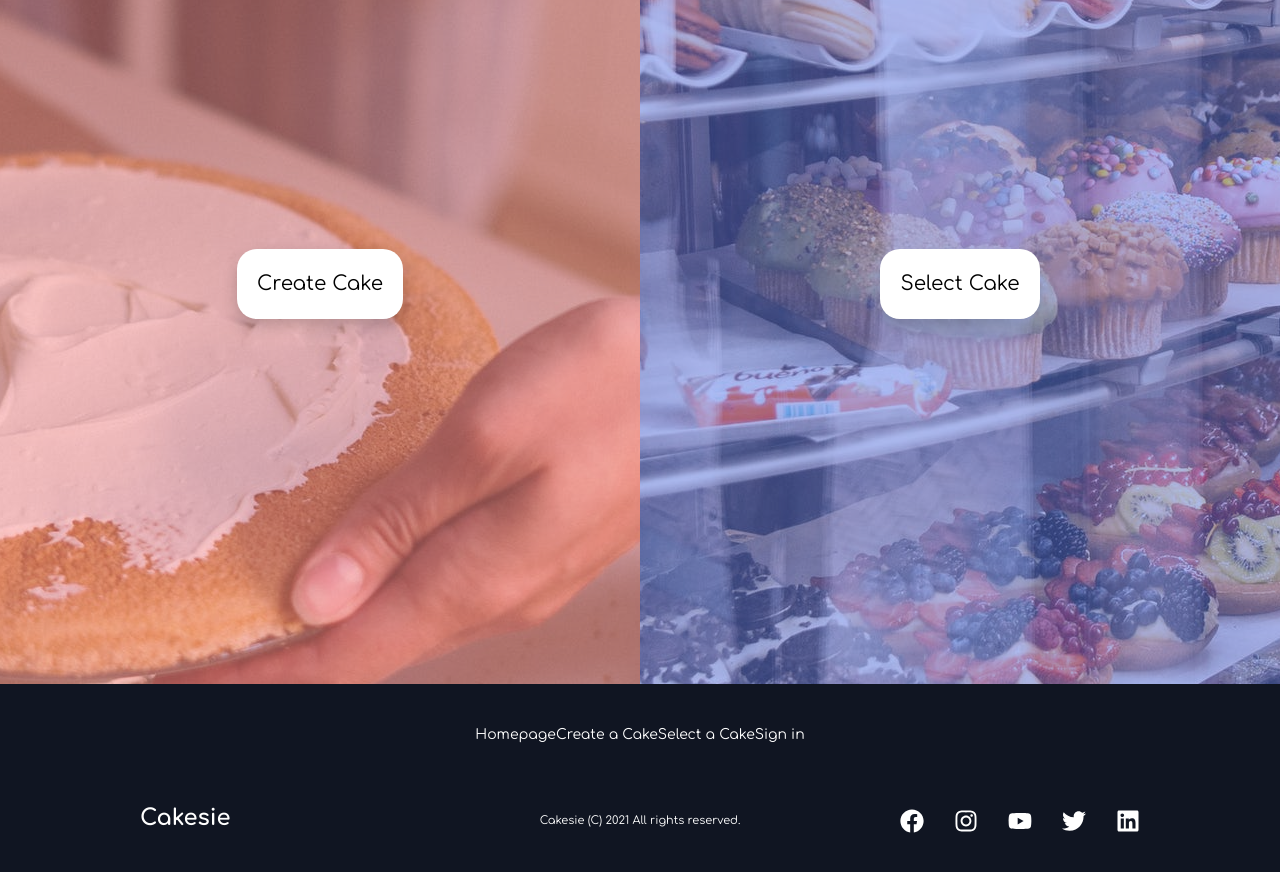
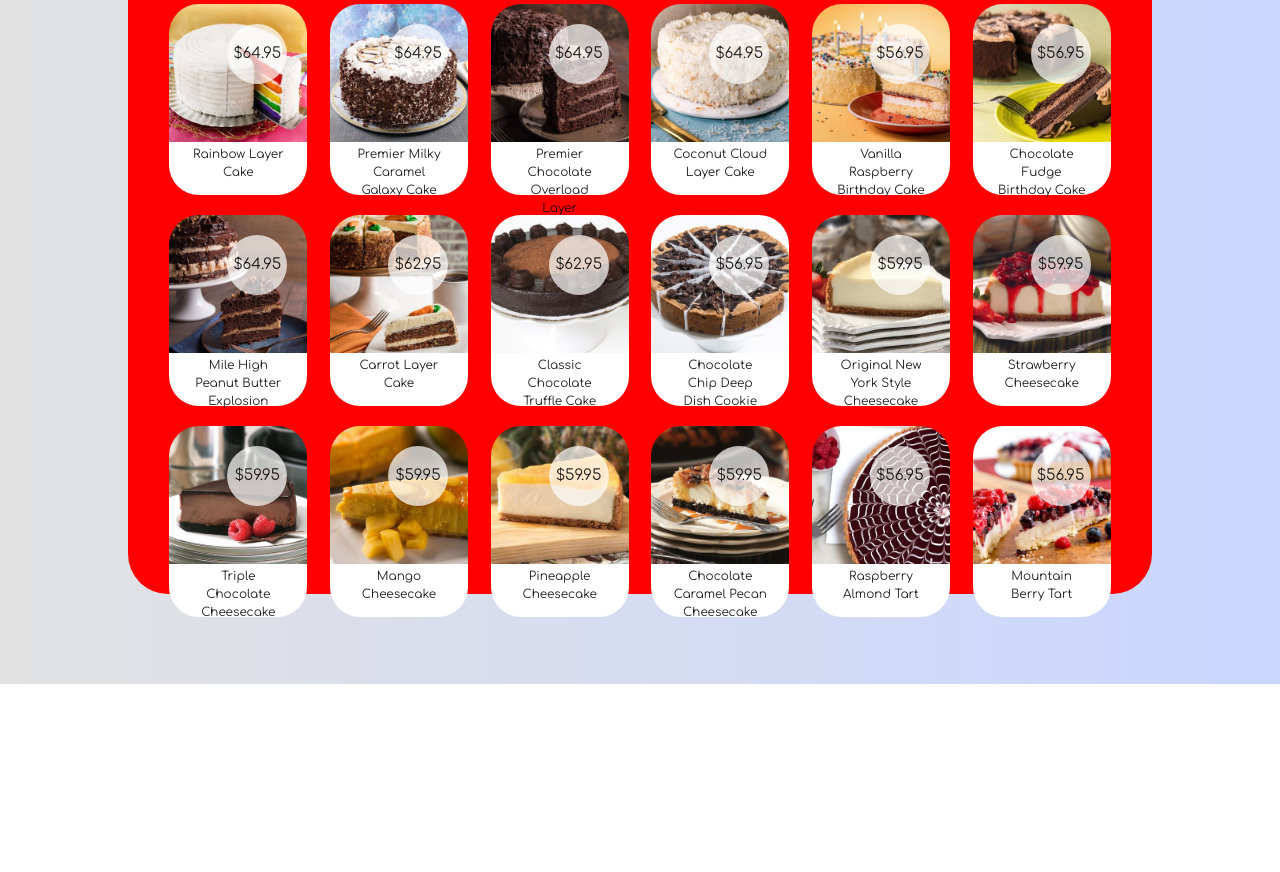
Before and after one commit to aimakov/cake_shop, a React (Create React App) app: page / in a window 1280 px wide. Shown: the part 940-1812 px from the top of the page. After the commit the page ends 1624 px from the top, so only its background shows below. Built offline with nearby package versions, Linux system fonts and the light colour scheme.

Commit message:
Started Redesigning to minimalism

```diff
--- a/src/Components/Menu/Menu.css
+++ b/src/Components/Menu/Menu.css
@@ -1,9 +1,25 @@
+.SelectContainer {
+    width: 100vw;
+    height: 100vh;
+    display: flex;
+    justify-content: center;
+    align-items: center;
+    position: absolute;
+    left: 0;
+    top: 0;
+}
+
 .Menu {
     display: flex;
     flex-wrap: wrap;
     justify-content: space-between;
-    margin-top: 50px !important;
-    margin-bottom: 30px !important;
+    /* margin-top: 50px !important;
+    margin-bottom: 30px !important; */
+    width: 80%;
+    height: 80%;
+    background-color: red;
+    padding: 30px;
+    border-radius: 40px;
 }
 
 .Menu img {
@@ -40,7 +56,7 @@
 
 .CardTitle p {
     width: 80%;
-    font-size: 15px;
+    font-size: 12px;
 }
 
 .CakePrice {
--- a/src/Components/Menu/Menu.js
+++ b/src/Components/Menu/Menu.js
@@ -195,9 +195,10 @@ const Menu = () => {
 
     return (
         <>
-            <div className="Menu container s12">
-                <div className="row">
-                    <CakeDetails cake={Cakes[chosenCake]} />
+            <div className="SelectContainer">
+                <div className="Menu row">
+                    {/* <div className="row"> */}
+                    {/* <CakeDetails cake={Cakes[chosenCake]} /> */}
                     {Cakes.map((cake, i) => (
                         // <div className="col s8 offset-s2 m6 l4 CardElement ">
                         //     <img src={cake.image} className="responsive-img activator" style={{ borderRadius: "30px 30px 0 0 ", width: "100%" }} />
@@ -214,6 +215,7 @@ const Menu = () => {
                         // </div>
                         <MenuElement cake={cake} setChosenCake={setChosenCake} cake_id={i} />
                     ))}
+                    {/* </div> */}
                 </div>
             </div>
         </>
--- a/src/Components/Menu/MenuElement.js
+++ b/src/Components/Menu/MenuElement.js
@@ -6,7 +6,8 @@ const MenuElement = (props) => {
 
     return (
         <>
-            <div className="col s8 offset-s2 m6 l3 CardContainer">
+            {/* <div className="col s8 offset-s2 m6 l3 CardContainer"> */}
+            <div className="col s2 CardContainer">
                 <div className="CardElement">
                     <img
                         src={props.cake.image}
--- a/src/Components/Sides/Sides.css
+++ b/src/Components/Sides/Sides.css
@@ -1,10 +1,21 @@
-.SidesContainer {
+.SidesOutside {
     width: 100vw;
     height: 100vh;
+    display: flex;
+    justify-content: center;
+    align-items: center;
+    position: absolute;
+    left: -100vw;
+}
+
+.SidesContainer {
+    width: 80%;
+    height: 80%;
     display: flex;
     flex-direction: row;
     position: relative;
     /* box-shadow: 0 4px 8px 0 rgba(0, 0, 0, 0.4); */
+    border-radius: 40px;
 }
 
 .SidesContainer a {
@@ -40,6 +51,7 @@
     align-items: center;
 
     transition: all 1.2s ease-in-out;
+    border-radius: 50px 0 0 50px;
 }
 
 .SidesLeft::after {
@@ -49,6 +61,7 @@
     height: 100%;
     background-color: rgba(254, 147, 147, 0.5);
     z-index: 2;
+    border-radius: 50px 0 0 50px;
 }
 
 .SidesRight {
@@ -65,6 +78,8 @@
     align-items: center;
 
     transition: all 1.2s ease-in-out;
+
+    border-radius: 0 50px 50px 0;
 }
 
 .SidesRight::after {
@@ -74,6 +89,8 @@
     height: 100%;
     background-color: rgba(93, 123, 234, 0.5);
     z-index: 2;
+
+    border-radius: 0 50px 50px 0;
 }
 
 .LeftBig {
--- a/src/Components/Sides/index.js
+++ b/src/Components/Sides/index.js
@@ -17,12 +17,14 @@ const Sides = () => {
 
     return (
         <>
-            <div className="SidesContainer" id="sides">
-                <div className={leftClass} onMouseEnter={LeftHover} onMouseLeave={() => (setLeftClass("SidesLeft"), setRightClass("SidesRight"))}>
-                    <a href="/create">Create Cake</a>
-                </div>
-                <div className={rightClass} onMouseEnter={RightHover} onMouseLeave={() => (setLeftClass("SidesLeft"), setRightClass("SidesRight"))}>
-                    <a href="/select">Select Cake</a>
+            <div className="SidesOutside" id="sides">
+                <div className="SidesContainer">
+                    <div className={leftClass} onMouseEnter={LeftHover} onMouseLeave={() => (setLeftClass("SidesLeft"), setRightClass("SidesRight"))}>
+                        <a href="/create">Create Cake</a>
+                    </div>
+                    <div className={rightClass} onMouseEnter={RightHover} onMouseLeave={() => (setLeftClass("SidesLeft"), setRightClass("SidesRight"))}>
+                        <a href="/select">Select Cake</a>
+                    </div>
                 </div>
             </div>
         </>
--- a/src/index.css
+++ b/src/index.css
@@ -9,3 +9,7 @@ html,
 body {
     height: 100%;
 }
+
+:root {
+    --test: white;
+}
--- a/src/pages/Layout.js
+++ b/src/pages/Layout.js
@@ -5,14 +5,19 @@ import CakeBuilder from "../Components/CakeBuilder/index.js";
 import CakeDetails from "../Components/Menu/CakeDetails";
 import Sides from "../Components/Sides";
 import Footer from "../Components/Footer";
+import Menu from "../Components/Menu/Menu";
 
 const Layout = () => {
     return (
         <>
             <Navbar />
             <Intro />
-            <Sides />
-            <Footer />
+            <div style={{ position: "relative" }}>
+                <Sides />
+                <Menu />
+            </div>
+
+            {/* <Footer /> */}
             {/* <CakeBuilder />
             <CakeDetails /> */}
         </>
```
